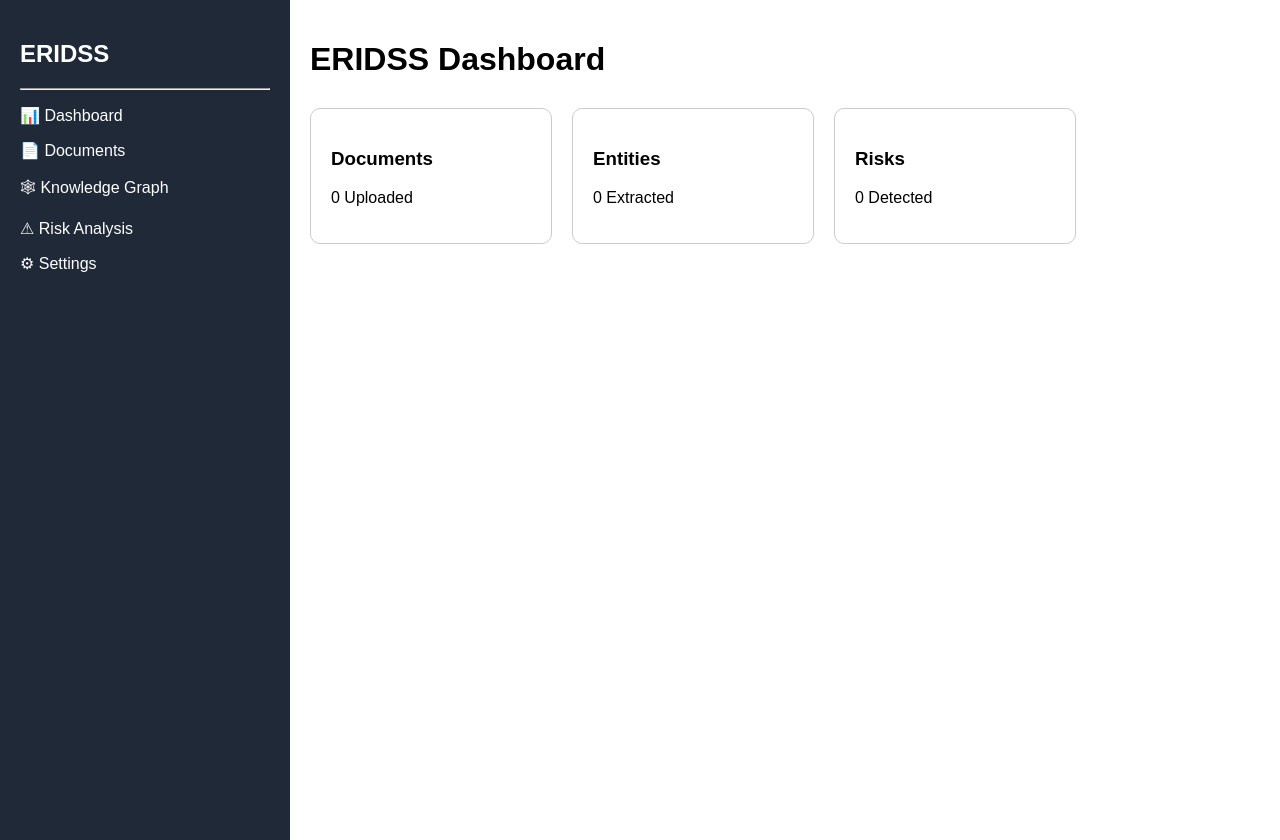
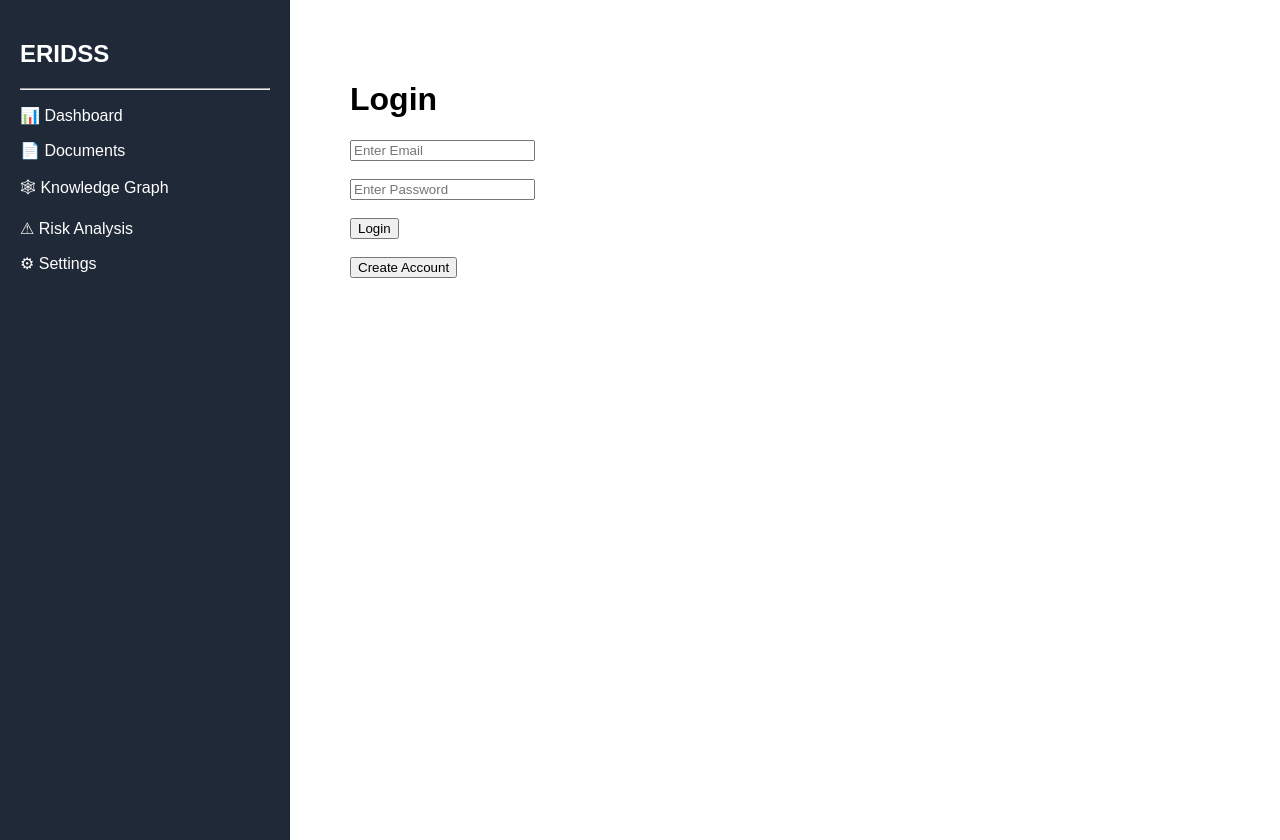
Before and after one commit to arunn-2005/ERIDSS, a React app in the folder frontend/: page / in a window 1280 px wide. Built offline with nearby package versions, Linux system fonts and the light colour scheme; the HTML template or start-up script is replaced by a standard one.

Commit message:
auth pages

```diff
--- a/frontend/package.json
+++ b/frontend/package.json
@@ -10,6 +10,7 @@
     "preview": "vite preview"
   },
   "dependencies": {
+    "axios": "^1.18.1",
     "react": "^19.2.7",
     "react-dom": "^19.2.7",
     "react-router-dom": "^7.18.0"
--- a/frontend/src/App.jsx
+++ b/frontend/src/App.jsx
@@ -1,5 +1,6 @@
 import Sidebar from "./components/Sidebar";
-
+import Login from "./pages/Login";
+import Register from "./pages/Register";
 import Dashboard from "./pages/Dashboard";
 import Documents from "./pages/Documents";
 import KnowledgeGraph from "./pages/KnowledgeGraph";
@@ -15,12 +16,22 @@ function App() {
 
       <div style={{ flex: 1, padding: "20px" }}>
         <Routes>
-          <Route path="/" element={<Dashboard />} />
-          <Route path="/documents" element={<Documents />} />
-          <Route path="/knowledge-graph" element={<KnowledgeGraph />} />
-          <Route path="/risk-analysis" element={<RiskAnalysis />} />
-          <Route path="/settings" element={<Settings />} />
-        </Routes>
+    <Route path="/" element={<Login />} />
+
+    <Route path="/login" element={<Login />} />
+
+    <Route path="/register" element={<Register />} />
+
+    <Route path="/dashboard" element={<Dashboard />} />
+
+    <Route path="/documents" element={<Documents />} />
+
+    <Route path="/knowledge-graph" element={<KnowledgeGraph />} />
+
+    <Route path="/risk-analysis" element={<RiskAnalysis />} />
+
+    <Route path="/settings" element={<Settings />} />
+</Routes>
       </div>
     </div>
   );
--- /dev/null
+++ b/frontend/src/pages/Login.jsx
@@ -0,0 +1,77 @@
+import { useState } from "react";
+import { useNavigate } from "react-router-dom";
+import { loginUser } from "../services/authService";
+
+function Login() {
+  const navigate = useNavigate();
+
+  const [formData, setFormData] = useState({
+    email: "",
+    password: "",
+  });
+
+  const handleChange = (e) => {
+    setFormData({
+      ...formData,
+      [e.target.name]: e.target.value,
+    });
+  };
+
+  const handleLogin = async (e) => {
+    e.preventDefault();
+
+    try {
+      const response = await loginUser(formData);
+
+      // Save JWT
+      localStorage.setItem("access_token", response.access_token);
+
+      alert("Login Successful!");
+
+      navigate("/dashboard");
+    } catch (error) {
+      alert("Invalid Email or Password");
+      console.error(error);
+    }
+  };
+
+  return (
+    <div style={{ padding: "40px" }}>
+      <h1>Login</h1>
+
+      <form onSubmit={handleLogin}>
+        <input
+          type="email"
+          name="email"
+          placeholder="Enter Email"
+          value={formData.email}
+          onChange={handleChange}
+        />
+
+        <br /><br />
+
+        <input
+          type="password"
+          name="password"
+          placeholder="Enter Password"
+          value={formData.password}
+          onChange={handleChange}
+        />
+
+        <br /><br />
+
+        <button type="submit">
+          Login
+        </button>
+      </form>
+
+      <br />
+
+      <button onClick={() => navigate("/register")}>
+        Create Account
+      </button>
+    </div>
+  );
+}
+
+export default Login;
--- /dev/null
+++ b/frontend/src/pages/Register.jsx
@@ -0,0 +1,108 @@
+import { useState } from "react";
+import { useNavigate } from "react-router-dom";
+import { registerUser } from "../services/authService";
+
+function Register() {
+  const navigate = useNavigate();
+
+  const [formData, setFormData] = useState({
+    username: "",
+    email: "",
+    password: "",
+    confirm_password: "",
+  });
+
+  const handleChange = (e) => {
+    setFormData({
+      ...formData,
+      [e.target.name]: e.target.value,
+    });
+  };
+
+  const handleRegister = async (e) => {
+    e.preventDefault();
+
+    if (formData.password !== formData.confirm_password) {
+      alert("Passwords do not match");
+      return;
+    }
+
+    try {
+      await registerUser({
+        username: formData.username,
+        email: formData.email,
+        password: formData.password,
+      });
+
+      alert("Registration Successful!");
+
+      navigate("/login");
+
+    } catch (error) {
+      alert("Registration Failed");
+      console.error(error);
+    }
+  };
+
+  return (
+    <div style={{ padding: "40px" }}>
+      <h1>Register</h1>
+
+      <form onSubmit={handleRegister}>
+
+        <input
+          type="text"
+          name="username"
+          placeholder="Username"
+          value={formData.username}
+          onChange={handleChange}
+        />
+
+        <br /><br />
+
+        <input
+          type="email"
+          name="email"
+          placeholder="Email"
+          value={formData.email}
+          onChange={handleChange}
+        />
+
+        <br /><br />
+
+        <input
+          type="password"
+          name="password"
+          placeholder="Password"
+          value={formData.password}
+          onChange={handleChange}
+        />
+
+        <br /><br />
+
+        <input
+          type="password"
+          name="confirm_password"
+          placeholder="Confirm Password"
+          value={formData.confirm_password}
+          onChange={handleChange}
+        />
+
+        <br /><br />
+
+        <button type="submit">
+          Register
+        </button>
+
+      </form>
+
+      <br />
+
+      <button onClick={() => navigate("/login")}>
+        Back to Login
+      </button>
+    </div>
+  );
+}
+
+export default Register;
--- /dev/null
+++ b/frontend/src/services/api.js
@@ -0,0 +1,17 @@
+import axios from "axios";
+
+const api = axios.create({
+  baseURL: "http://127.0.0.1:8000",
+});
+
+api.interceptors.request.use((config) => {
+  const token = localStorage.getItem("access_token");
+
+  if (token) {
+    config.headers.Authorization = `Bearer ${token}`;
+  }
+
+  return config;
+});
+
+export default api;
--- /dev/null
+++ b/frontend/src/services/authService.js
@@ -0,0 +1,16 @@
+import api from "./api";
+
+export const registerUser = async (userData) => {
+  const response = await api.post("/users/register", userData);
+  return response.data;
+};
+
+export const loginUser = async (credentials) => {
+  const response = await api.post("/auth/login", credentials);
+  return response.data;
+};
+
+export const getProfile = async () => {
+  const response = await api.get("/users/me");
+  return response.data;
+};
```
Also changed, not shown: frontend/src/components/Documents/DocumentTable.jsx (renamed from frontend/src/components/DocumentTable.jsx), frontend/src/components/Documents/DocumentUpload.jsx (renamed from frontend/src/components/DocumentUpload.jsx), 1 other file (tests, documents, lock files or other folders).
